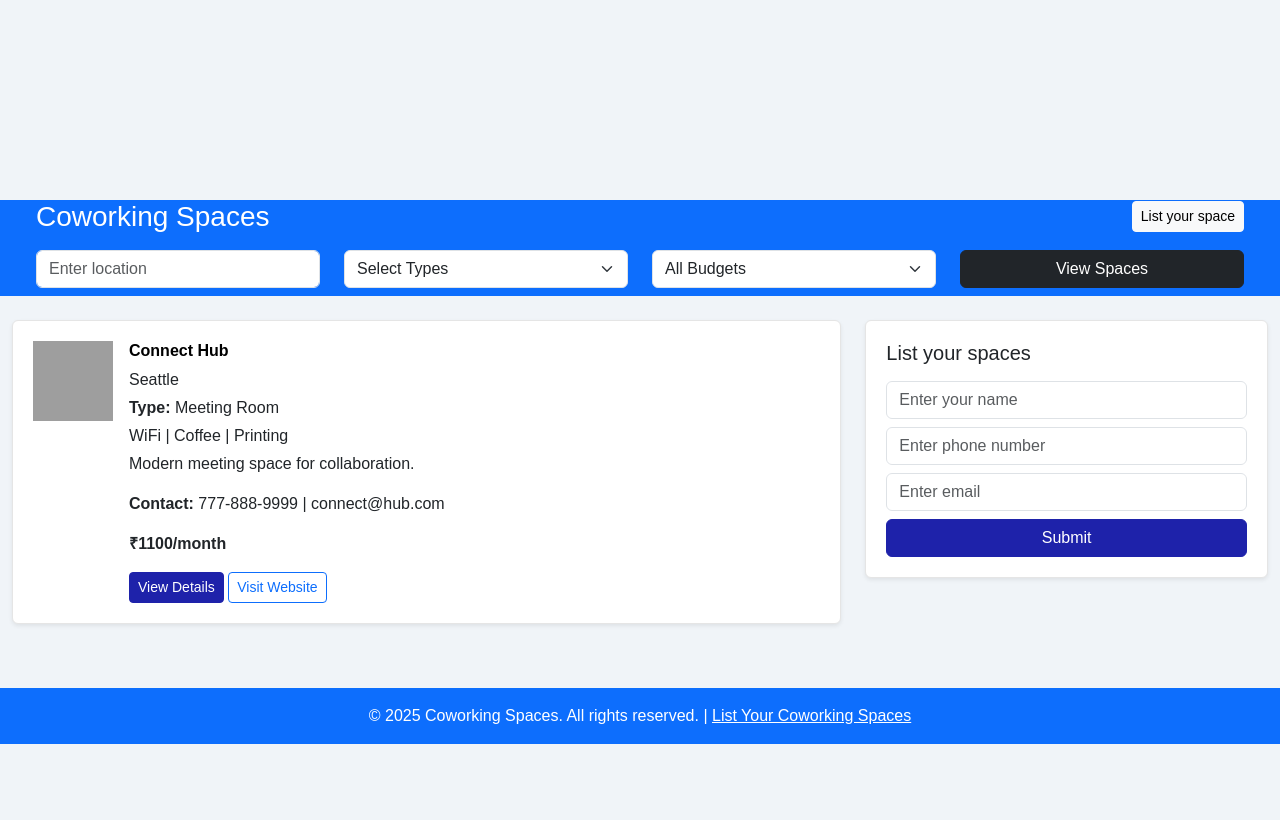
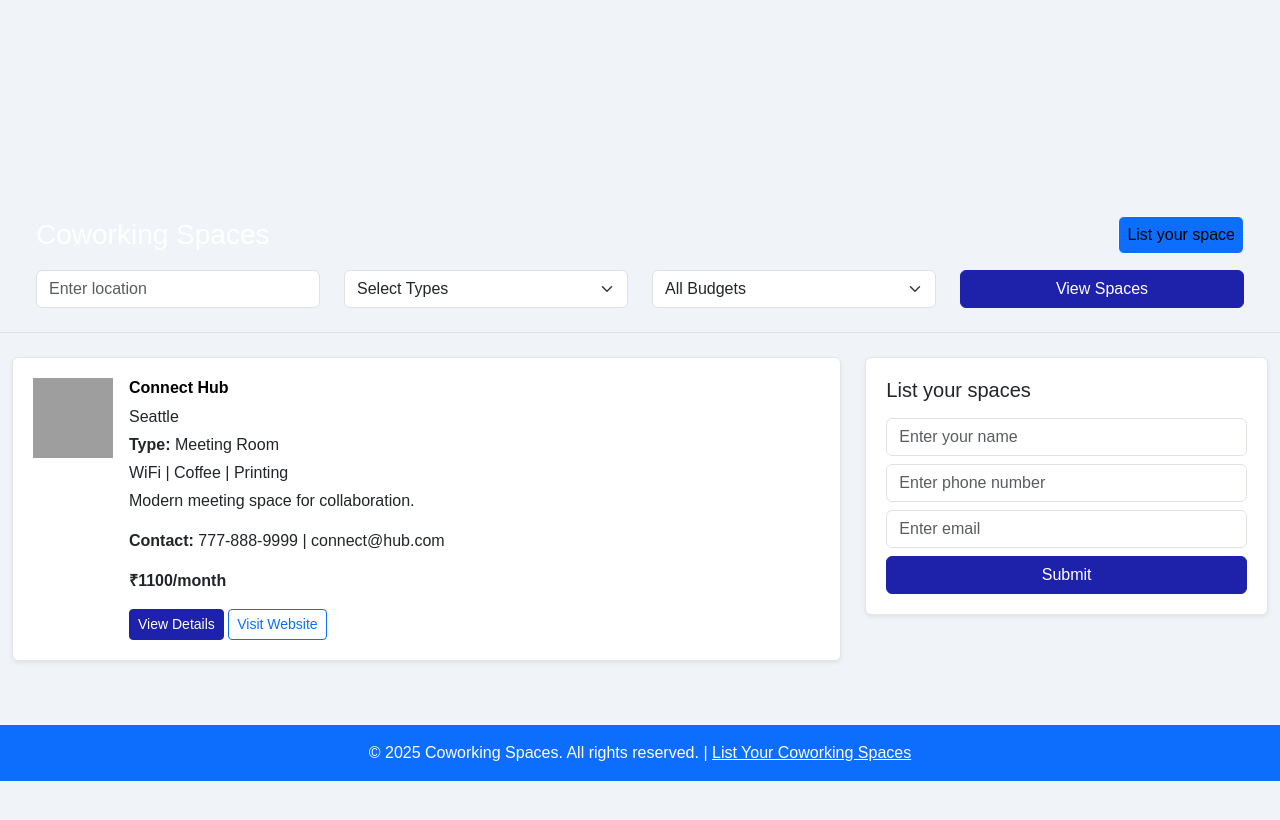
Before and after one commit to singhnatwar25/coworking, a Jekyll site: the page built from index.html, in a window 1280 px wide. Shown: the top 820 px of the page. Built offline with Jekyll 4.4.1, drawn with Linux system fonts in a browser that asks for light colours; grey boxes are pictures that could not be loaded.

Commit message:
btn update

```diff
--- a/_layouts/space.html
+++ b/_layouts/space.html
@@ -1,8 +1,6 @@
 ---
 layout: default
 ---
-<div class="container">
-  <a href="{{ '/' | relative_url }}" class="back-link">← Back to Coworking Spaces</a>
 <div class="space-detail-container">
   <div class="space-card">
     <img src="{{ page.image }}" alt="{{ page.title }}" class="space-image">
@@ -34,4 +32,3 @@ layout: default
     </div>
   </div>
 </div>
-</div>
--- a/index.html
+++ b/index.html
@@ -3,10 +3,10 @@ layout: default
 title: Coworking Spaces
 ---
 
-<div class="container-fluid bg-primary ">
+<div class="container-fluid border-bottom  py-3">
   <div class="d-flex justify-content-between align-items-center text-white px-4">
     <h3 class="mb-0">Coworking Spaces</h3>
-    <a href="#list-form" class="btn btn-light btn-sm">List your space</a>
+    <a href="#list-form" class="btn btn-light px-2 bg-primary">List your space</a>
   </div>
 
   <div class="row mt-3 px-4">
@@ -30,7 +30,7 @@ title: Coworking Spaces
       </select>
     </div>
     <div class="col-3 col-md-3 mb-2">
-      <button class="btn btn-dark w-100">View Spaces</button>
+      <button class="btn btn-primary w-100">View Spaces</button>
     </div>
   </div>
 </div>
```
